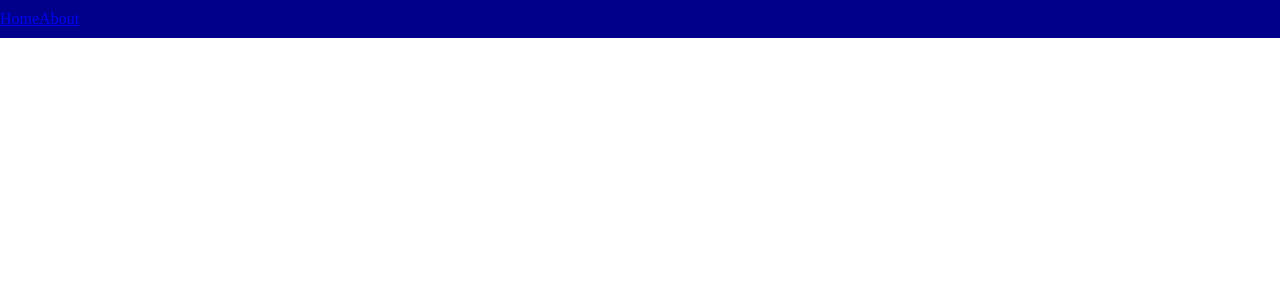
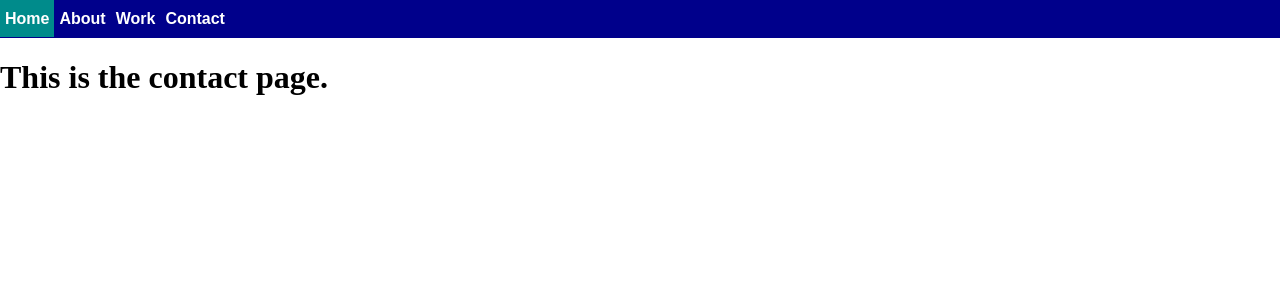
Before and after one commit to foxler2010/foxler2010.github.io, a Vue app: page /contact in a window 1280 px wide. Before the commit this address had no page. Shown: the top 300 px of the page. Built offline with nearby package versions, Linux system fonts and the light colour scheme.

Commit message:
add (probably all of the) main pages and their respective routes and links
also fixed/changed/edited some  miscellaneous things

```diff
--- a/src/App.vue
+++ b/src/App.vue
@@ -1,11 +1,11 @@
 <script setup>
-import { RouterLink, RouterView } from "vue-router";
+import { RouterView } from "vue-router";
 import NavBar from "./components/NavBar.vue";
 </script>
 
 <template>
   <header>
-      <NavBar />
+    <NavBar />
   </header>
 
   <RouterView />
--- a/src/components/NavBar.vue
+++ b/src/components/NavBar.vue
@@ -1,9 +1,13 @@
-<script setup></script>
+<script setup>
+import { RouterLink } from "vue-router";
+</script>
 
 <template>
   <nav>
     <RouterLink to="/">Home</RouterLink>
     <RouterLink to="/about">About</RouterLink>
+    <RouterLink to="/work">Work</RouterLink>
+    <RouterLink to="/contact">Contact</RouterLink>
   </nav>
 </template>
 
@@ -14,14 +18,24 @@ nav {
   background-color: darkblue;
 }
 
-RouterLink {
+a {
+  padding-top: 10px;
+  padding-bottom: 10px;
+  padding-left: 5px;
+  padding-right: 5px;
   color: white;
   text-decoration: none;
   font-weight: bold;
+  font-family: sans-serif;
+  transition: background-color 0.25s;
 }
 
-RouterLink:hover {
-  background-color: darkviolet;
-  transition: background-color 2s;
+a:hover {
+  background-color: darkcyan;
+  transition: background-color 0.25s;
+}
+
+a:current {
+  background-color: darkmagenta;
 }
 </style>
--- a/src/router/index.js
+++ b/src/router/index.js
@@ -17,6 +17,16 @@ const router = createRouter({
       // which is lazy-loaded when the route is visited.
       component: () => import("../views/AboutView.vue"),
     },
+    {
+      path: "/work",
+      name: "work",
+      component: () => import("../views/WorkView.vue"),
+    },
+    {
+      path: "/contact",
+      name: "contact",
+      component: () => import("../views/ContactView.vue"),
+    },
   ],
 });
 
--- a/src/views/AboutView.vue
+++ b/src/views/AboutView.vue
@@ -1,6 +1,6 @@
 <template>
   <div class="about">
-    <h1>This is an about page</h1>
+    <h1>This is the about page.</h1>
   </div>
 </template>
 
--- /dev/null
+++ b/src/views/ContactView.vue
@@ -0,0 +1,7 @@
+<template>
+  <div class="contact">
+    <h1>This is the contact page.</h1>
+  </div>
+</template>
+
+<style></style>
--- /dev/null
+++ b/src/views/WorkView.vue
@@ -0,0 +1,7 @@
+<template>
+  <div class="work">
+    <h1>This is the work page.</h1>
+  </div>
+</template>
+
+<style></style>
```
